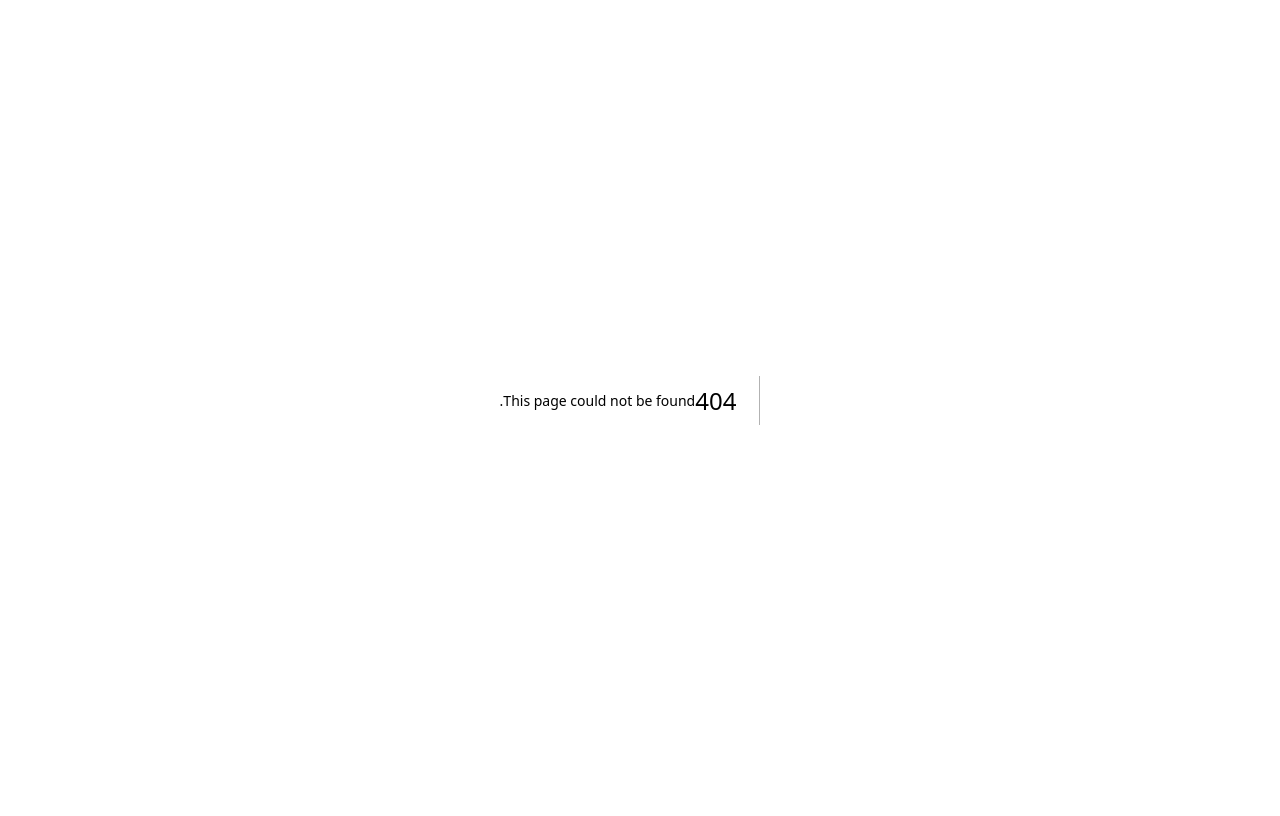
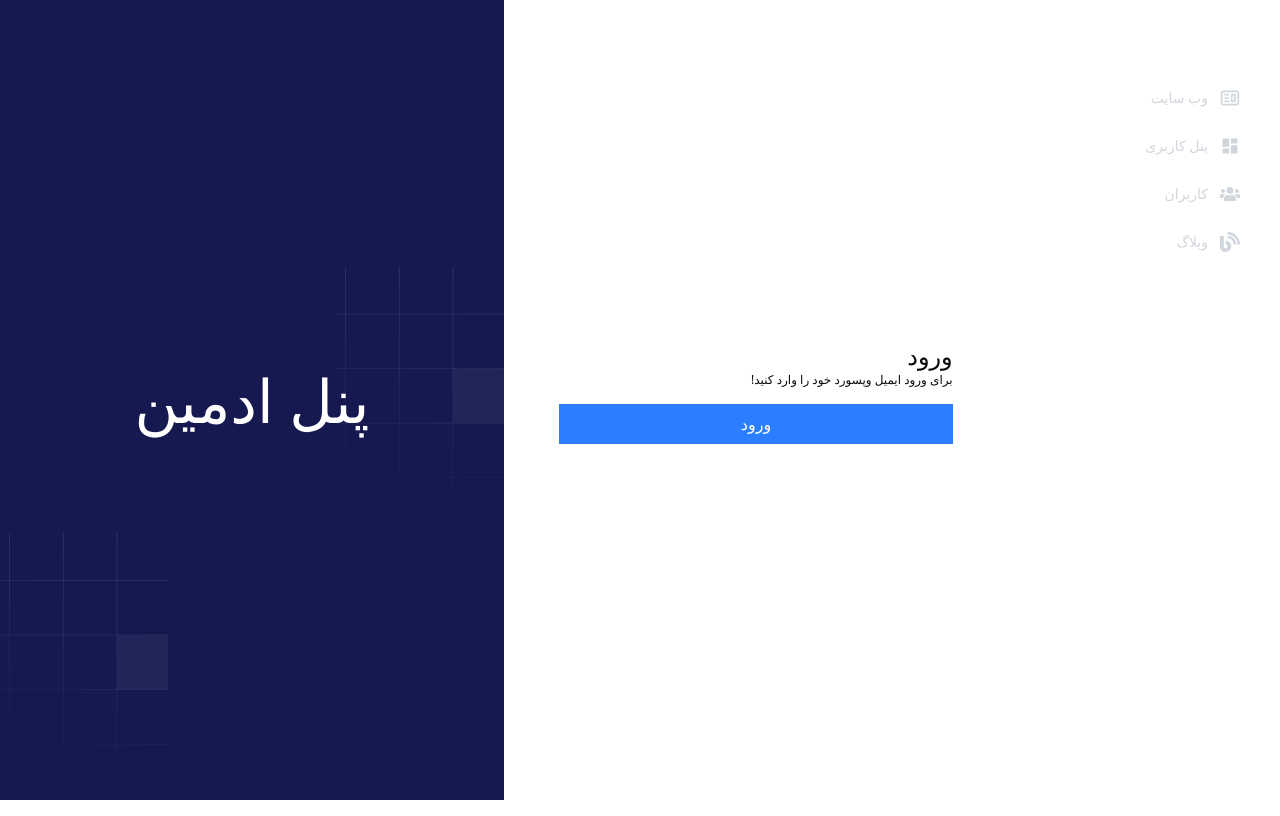
Before and after one commit to javadboroji/nextPanle, a Next.js app in the folder webapp/: page /panle/login in a window 1280 px wide. Before the commit this address had no page. Built offline with nearby package versions, Linux system fonts and the light colour scheme.

Commit message:
[fetch] :initial Login page

```diff
--- /dev/null
+++ b/webapp/app/(panle)/panle/login/page.tsx
@@ -0,0 +1,28 @@
+import React from 'react'
+import image from "@/public/grid-01.svg"
+import Image from 'next/image'
+function page() {
+  return (
+    <div className='flex   h-[100dvh]'>
+        <div className='w-full lg:w-1/2  p-2 lg:p-4 flex justify-center items-center '>
+            <div className='flex flex-col justify-center w-10/12  '>
+                <h2 className='text-2xl'> ورود </h2>
+                <span className='text-xs'> برای ورود ایمیل  وپسورد خود را وارد کنید!</span>
+                {/*  Form */}
+                <button className='hover:cursor-pointer w-full text-white bg-blue-500 rounde-[8px] p-2 my-4'> ورود</button>
+            </div>
+        </div>
+        <div className='hidden lg:flex w-1/2 h-full bg-[#161950] relative  justify-center items-center'>
+        <h1 className='text-white text-6xl'>   پنل ادمین </h1>
+          <div className='absolute to-0 right-0 w-1/3 h-1/3  z-0'>
+            <Image src={image} alt="pattern" fill className='object-center  object-cover '/>
+          </div>
+          <div className='absolute bottom-0 left-0 w-1/3 h-1/3 z-0'>
+            <Image src={image} alt="pattern" fill className='object-center  object-cover'/>
+          </div>
+        </div>
+    </div>
+  )
+}
+
+export default page
```
Also changed, not shown: webapp/public/grid-01.svg (added).
